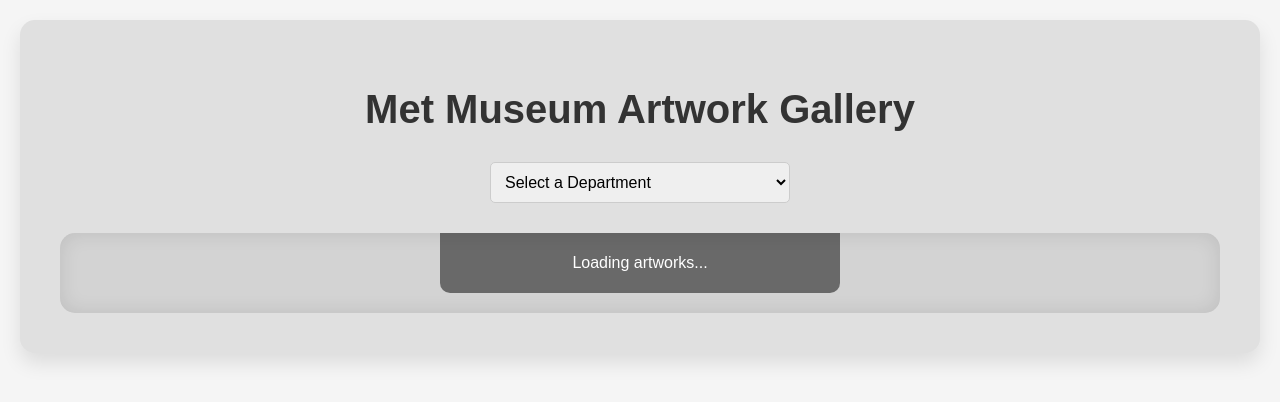
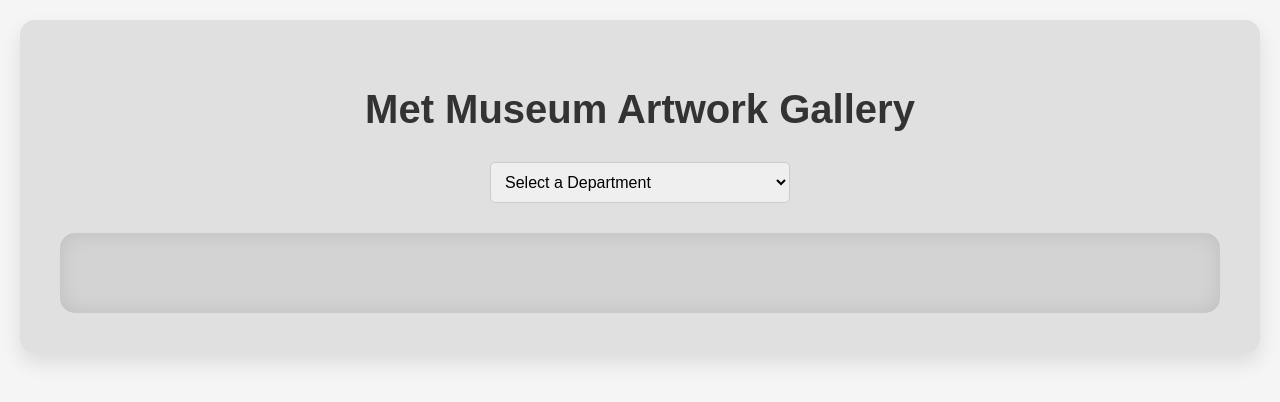
Before and after one commit to drinkingtheink/met-gallery-explorer, a React (Create React App) app: page / in a window 1280 px wide. Shown: the top 402 px of the page. Built offline with nearby package versions, Linux system fonts and the light colour scheme.

Commit message:
loading polish

```diff
--- a/src/components/explorer.js
+++ b/src/components/explorer.js
@@ -203,7 +203,7 @@
         )}
 
         {/* Loading State */}
-        {true && (
+        {isLoading && (
           <div style={{
             display: 'flex',
             justifyContent: 'center',
```
